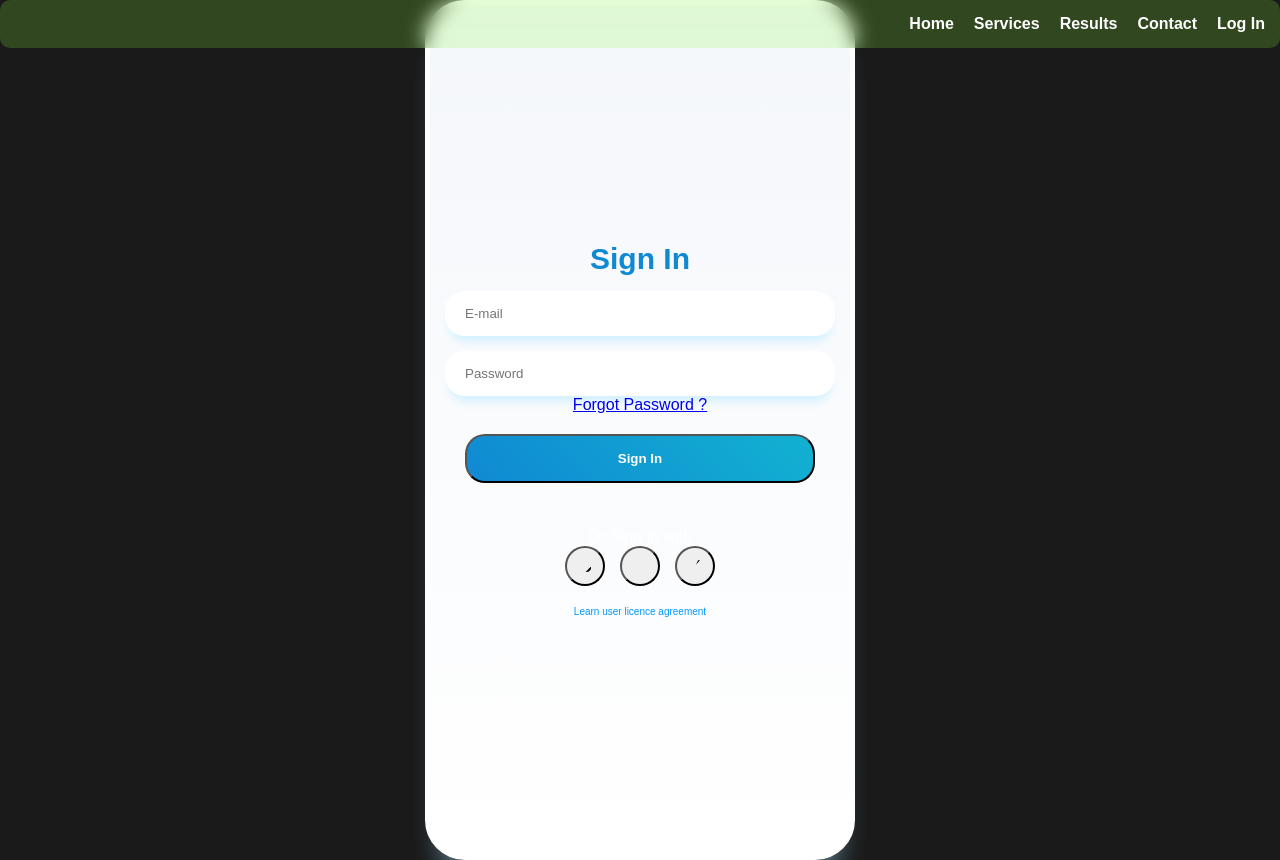
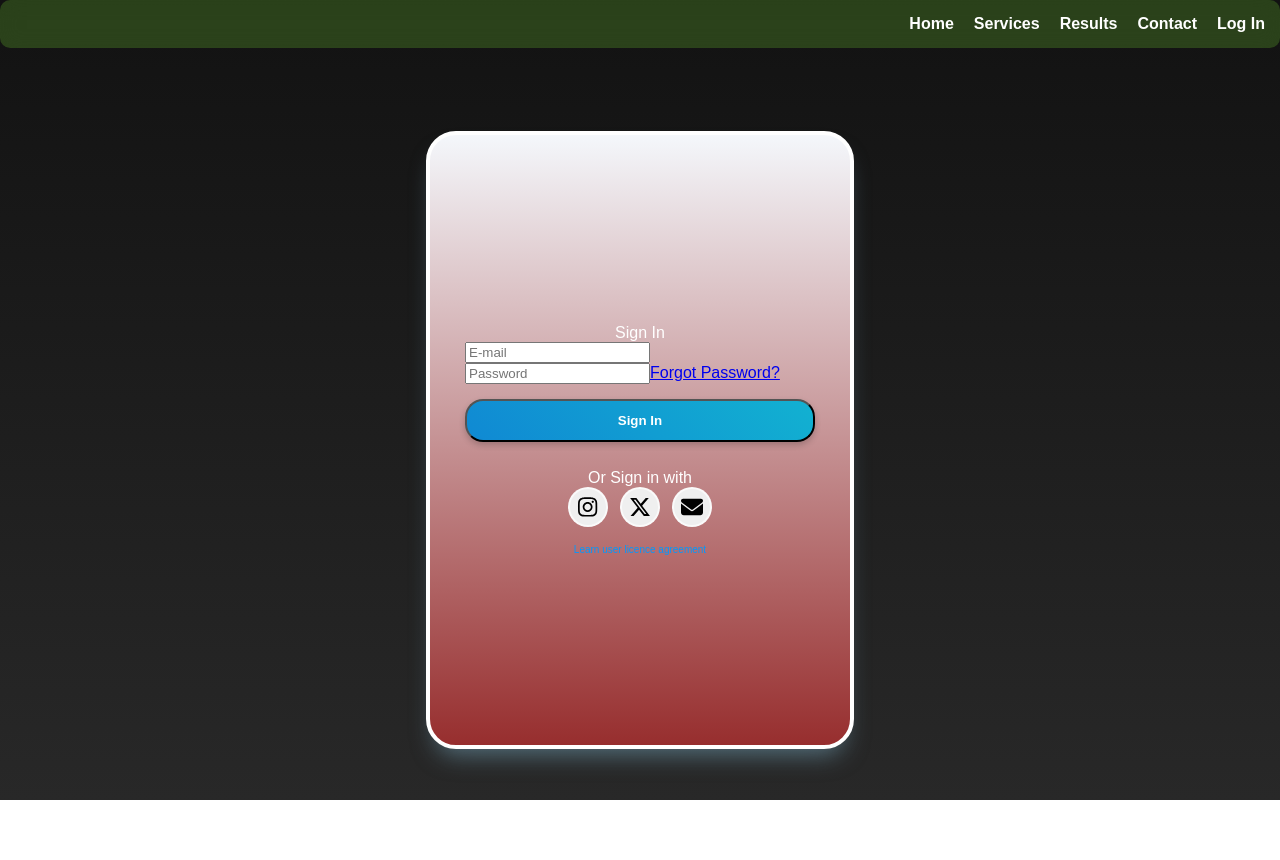
Before and after one commit to Chris85234/Ionstress, a React (Create React App) app: page /login in a window 1280 px wide. After the commit the page ends 800 px from the top, so only its background shows below. Built offline with nearby package versions, Linux system fonts and the light colour scheme.

Commit message:
Se areglo la posicion y los iconos del Login

```diff
--- a/package.json
+++ b/package.json
@@ -3,6 +3,10 @@
   "version": "1.0.0",
   "main": "index.js",
   "dependencies": {
+    "@fortawesome/fontawesome-svg-core": "^6.7.2",
+    "@fortawesome/free-brands-svg-icons": "^6.7.2",
+    "@fortawesome/free-solid-svg-icons": "^6.7.2",
+    "@fortawesome/react-fontawesome": "^0.2.2",
     "@headlessui/react": "^2.2.4",
     "autoprefixer": "^10.4.21",
     "boxicons": "^2.1.4",
--- a/src/App.js
+++ b/src/App.js
@@ -9,6 +9,8 @@ import "../src/styles/HomePage/energyCarrousel.css";
 import "../src/styles/HomePage/energyServices.css";
 import "../src/styles/styles.css"
 import LogInPage from "./pages/LoGin.js";
+
+
 
 
 
--- a/src/Login/Login.js
+++ b/src/Login/Login.js
@@ -1,70 +1,43 @@
 import React from "react";
 import "../styles/Login/login.css";
+import { FontAwesomeIcon } from "@fortawesome/react-fontawesome";
+import { faInstagram, faXTwitter } from "@fortawesome/free-brands-svg-icons";
+import { faEnvelope } from "@fortawesome/free-solid-svg-icons";
 
 function LogIn() {
   return (
+    <div className="login-page">
       <div className="login-container">
         <div className="heading">Sign In</div>
         <form action="" className="form">
-        <input
-          required=""
-          className="input"
-          type="email"
-          name="email"
-          id="email"
-          placeholder="E-mail"
-        />
-        <input
-          required=""
-          className="input"
-          type="password"
-          name="password"
-          id="password"
-          placeholder="Password"
-        />
+          <input required className="input" type="email" name="email" id="email" placeholder="E-mail" />
+          <input required className="input" type="password" name="password" id="password" placeholder="Password" />
           <span className="forgot-password">
-          <a href="#">Forgot Password ?</a>
+            <a href="#">Forgot Password?</a>
           </span>
           <input className="login-button" type="submit" value="Sign In" />
         </form>
+
+        {/* Redes Sociales */}
         <div className="social-account-container">
           <span className="title">Or Sign in with</span>
           <div className="social-accounts">
-          <button className="social-button google">
-            <svg
-              className="svg"
-              xmlns="http://www.w3.org/2000/svg"
-              height="1em"
-              viewBox="0 0 488 512"
-            >
-              <path d="M488 261.8C488 403.3 391.1 504 248 504 ..." />
-            </svg>
+            <button className="social-button">
+              <FontAwesomeIcon icon={faInstagram} />
             </button>
-          <button className="social-button apple">
-            <svg
-              className="svg"
-              xmlns="http://www.w3.org/2000/svg"
-              height="1em"
-              viewBox="0 0 384 512"
-            >
-              <path d="M318.7 268.7c-.2-36.7 16.4-64.4 ..." />
-            </svg>
+            <button className="social-button">
+              <FontAwesomeIcon icon={faXTwitter} />
             </button>
-          <button className="social-button twitter">
-            <svg
-              className="svg"
-              xmlns="http://www.w3.org/2000/svg"
-              height="1em"
-              viewBox="0 0 512 512"
-            >
-              <path d="M389.2 48h70.6L305.6 224.2 ..." />
-            </svg>
+            <button className="social-button">
+              <FontAwesomeIcon icon={faEnvelope} />
             </button>
           </div>
         </div>
+
         <span className="agreement">
           <a href="#">Learn user licence agreement</a>
         </span>
+      </div>
     </div>
   );
 }
--- a/src/styles/Login/login.css
+++ b/src/styles/Login/login.css
@@ -1,106 +1,82 @@
-/* Posicionamiento centrado sin afectar otros estilos */
+/* ========== Fondo de la Página SOLO en Login ========== */
+.login-page {
+  display: flex;
+  justify-content: center;
+  align-items: center;
+  min-height: 100vh;
+  background: linear-gradient(180deg, #121212 0%, #282828 100%);
+}
+
+/* ========== Contenedor del Login ========== */
 .login-container {
   display: flex;
   flex-direction: column;
   justify-content: center;
   align-items: center;
-  min-height: 100vh;
+  height: 70vh;
   width: 100%;
   max-width: 350px;
-  background: linear-gradient(0deg, rgb(255, 255, 255) 0%, rgb(244, 247, 251) 100%);
-  border-radius: 40px;
+  background: linear-gradient(180deg, rgba(244, 247, 251, 1) 0%, rgba(151, 46, 46, 1) 100%);
+  border-radius: 30px;
   padding: 25px 35px;
-  border: 5px solid rgb(255, 255, 255);
-  box-shadow: rgba(133, 189, 215, 0.878) 0px 30px 30px -20px;
-  margin: auto;
+  border: 4px solid white;
+  box-shadow: 0px 15px 25px -10px rgba(133, 189, 215, 0.5);
+  margin-top: 80px;
 }
 
-/* Encabezado */
-.heading {
-  text-align: center;
-  font-weight: 900;
-  font-size: 30px;
-  color: rgb(16, 137, 211);
-}
-
-/* Formulario */
-.form {
-  display: flex;
-  flex-direction: column;
-  align-items: center;
-  width: 100%;
-}
-
-.input {
-  width: 100%;
-  background: white;
-  border: none;
-  padding: 15px 20px;
-  border-radius: 20px;
-  margin-top: 15px;
-  box-shadow: #cff0ff 0px 10px 10px -5px;
-}
-
-.input:focus {
-  outline: none;
-  border: 2px solid #12B1D1;
-}
-
-/* Botón de inicio de sesión */
+/* ========== Botón de Inicio de Sesión Mejorado ========== */
 .login-button {
   width: 100%;
   font-weight: bold;
   background: linear-gradient(45deg, rgb(16, 137, 211) 0%, rgb(18, 177, 209) 100%);
   color: white;
-  padding-block: 15px;
-  margin: 20px auto;
-  border-radius: 20px;
+  padding: 12px 0;
+  margin: 15px auto;
+  border-radius: 18px;
   cursor: pointer;
-  transition: 0.2s ease-in-out;
+  transition: all 0.3s ease-in-out;
+  box-shadow: 0px 3px 6px rgba(0, 0, 0, 0.2);
 }
 
 .login-button:hover {
-  transform: scale(1.03);
+  transform: scale(1.04);
+  box-shadow: 0px 5px 10px rgba(0, 0, 0, 0.25);
 }
 
-.login-button:active {
-  transform: scale(0.95);
-}
-
-/* Redes sociales */
+/* ========== Redes Sociales con Íconos ========== */
 .social-account-container {
   text-align: center;
-  margin-top: 25px;
+  margin-top: 12px;
 }
 
 .social-accounts {
   display: flex;
   justify-content: center;
-  gap: 15px;
+  gap: 12px;
 }
 
 .social-button {
   width: 40px;
   aspect-ratio: 1;
   border-radius: 50%;
-  display: grid;
-  place-content: center;
+  display: flex;
+  justify-content: center;
+  align-items: center;
   cursor: pointer;
-  transition: transform 0.2s ease-in-out;
+  border: 2px solid rgba(255, 255, 255, 0.7);
+  font-size: 22px; /* Ajusta el tamaño del ícono */
+  transition: transform 0.3s ease-in-out, background 0.3s ease-in-out;
 }
 
 .social-button:hover {
-  transform: scale(1.2);
+  transform: scale(1.15);
+  background: rgba(255, 255, 255, 0.2);
 }
 
-.social-button:active {
-  transform: scale(0.9);
-}
-
-/* Acuerdo de usuario */
+/* ========== Acuerdo de Usuario ========== */
 .agreement {
   text-align: center;
-  margin-top: 15px;
+  margin-top: 12px;
 }
 
 .agreement a {
@@ -108,3 +84,8 @@
   color: #0099ff;
   font-size: 10px;
 }
+
+/* Evitamos que el fondo global afecte otras páginas */
+body:not(.login-page) {
+  background: none !important;
+}
```
Also changed, not shown: 1 other file (tests, documents, lock files or other folders). Lines whose indentation alone changed are shown as unchanged.
